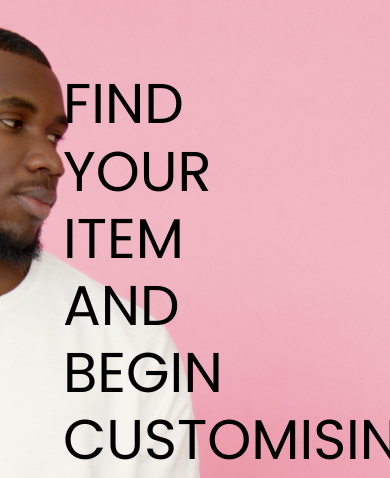
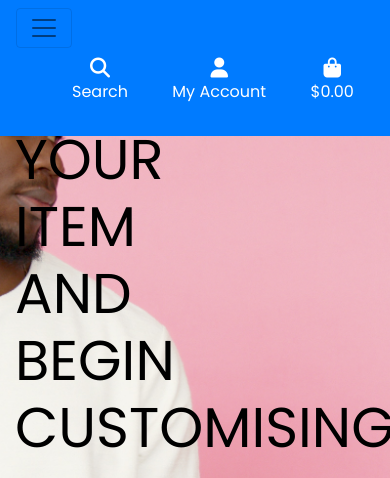
Before and after one commit to tomossmith/MS4-OutdoorWorld, a Django app: page / in a window 390 px wide; the page is wider, and only the part inside the window is pictured. Shown: the top 478 px of that part. Run offline with Django 3.2, Linux system fonts and the light colour scheme; some libraries are stand-ins or nearby versions.

Commit message:
added main and mobile navigation

```diff
--- a/static/css/base.css
+++ b/static/css/base.css
@@ -47,8 +47,8 @@
     color: #000 !important;
 }
 
-.text-grey {
-    color: #555 !important;
+.text-white {
+    color: #fff !important;
 }
 
 .border-black {
--- a/templates/base.html
+++ b/templates/base.html
@@ -88,9 +88,22 @@
                     {% else %}
                       $0.00
                     {% endif %}
+                  </p>
+                </div>
+              </a>
             </li>
           </ul>
         </div>
+        <div class="col-12 col-lg-4 my-auto py-1 py-lg-0"></div>
+        </div>
+      <div class="row bg-primary">
+        <nav class="navbar navbar-expand-lg navbar-light w-100">
+          <button class="navbar-toggler" type="button" data-toggle="collapse" data-target="#main-nav" aria-controls="main-nav" aria-expanded="false" aria-label="Toggle Navigation">
+            <span class="navbar-toggler-icon"></span>
+          </button>
+          {% include 'includes/mobile-top-header.html' %}
+          {% include 'includes/main-nav.html' %}
+        </nav>
       </div>
     </header>
 
--- /dev/null
+++ b/templates/includes/main-nav.html
@@ -0,0 +1,51 @@
+<div class="collapse navbar-collapse" id="main-nav">
+    <ul class="navbar-nav w-auto mx-auto">
+        <li class="nav-item dropdown">
+            <a class="logo-font font-weight-bold nav-link text-white mr-5" href="#" id="all-products-link" data-toggle="dropdown" aria-haspopup="true" aria-expanded="false">
+                All Products
+            </a>
+            <div class="dropdown-menu border-0" aria-labelledby="all-products-link">
+                <a href="" class="dropdown-item">By Price</a>
+                <a href="" class="dropdown-item ">By Rating</a>
+                <a href="" class="dropdown-item ">By Category</a>
+                <a href="" class="dropdown-item">All Products</a>
+            </div>
+        </li>
+
+        <li class="nav-item dropdown">
+            <a class="logo-font font-weight-bold nav-link text-white mr-5" href="#" id="clothing-link" data-toggle="dropdown" aria-haspopup="true" aria-expanded="false">
+                Clothing
+            </a>
+            <div class="dropdown-menu border-0" aria-labelledby="clothing-link">
+                <a href="" class="dropdown-item">Jumpers</a>
+                <a href="" class="dropdown-item">T-Shirts</a>
+                <a href="" class="dropdown-item">Hats</a>
+                <a href="" class="dropdown-item">All Clothing</a>
+            </div>
+        </li>
+
+        <li class="nav-item dropdown">
+            <a class="logo-font font-weight-bold nav-link text-white mr-5" href="#" id="drinkware-link" data-toggle="dropdown" aria-haspopup="true" aria-expanded="false">
+                Drinkware
+            </a>
+            <div class="dropdown-menu border-0" aria-labelledby="drinkware-link">
+                <a href="" class="dropdown-item">Mugs</a>
+                <a href="" class="dropdown-item">Glasses</a>
+                <a href="" class="dropdown-item">Sports Bottles</a>
+                <a href="" class="dropdown-item">All Drinkware</a>
+            </div>
+        </li>
+
+        <li class="nav-item dropdown">
+            <a class="logo-font font-weight-bold nav-link text-white" href="#" id="specials-link" data-toggle="dropdown" aria-haspopup="true" aria-expanded="false">
+                Special Offers
+            </a>
+            <div class="dropdown-menu border-0" aria-labelledby="specials-link">
+                <a href="" class="dropdown-item">New Arrivals</a>
+                <a href="" class="dropdown-item">Deals</a>
+                <a href="" class="dropdown-item">Clearance</a>
+                <a href="" class="dropdown-item">All Specials</a>
+            </div>
+        </li>
+    </ul>
+</div>
--- /dev/null
+++ b/templates/includes/mobile-top-header.html
@@ -0,0 +1,58 @@
+<ul>
+    <li class="list-inline-item">
+      <a class="text-white nav-link d-block d-lg-none" href="#" id="mobile-search" data-toggle="dropdown" aria-haspopup="true" aria-expanded="false">
+          <div class="text-center">
+              <div><i class="fas fa-search fa-lg"></i></div>
+              <p class="my-0">Search</p>
+          </div>
+      </a>
+      <div class="dropdown-menu border-0 w-100 p-3 rounded-0 my-0" aria-labelledby="mobile-search">
+          <form class="form" method="GET" action="">
+              <div class="input-group w-100">
+                  <input class="form-control border border-black rounded-0" type="text" name="q" placeholder="Search">
+                  <div class="input-group-append">
+                      <button class="form-control form-control btn btn-black border border-black rounded-0" type="submit">
+                          <span class="icon">
+                              <i class="fas fa-search"></i>
+                          </span>
+                      </button>
+                  </div>
+              </div>
+          </form>
+      </div>
+  </li>
+  <li class="list-inline-item dropdown">
+      <a class="text-white nav-link d-block d-lg-none" href="#" id="user-options" data-toggle="dropdown" aria-haspopup="true" aria-expanded="false">
+          <div class="text-center">
+              <div><i class="fas fa-user fa-lg"></i></div>
+              <p class="my-0">My Account</p>
+          </div>
+      </a>
+      <div class="dropdown-menu border-0" aria-labelledby="user-options">
+          {% if request.user.is_authenticated %}
+              {% if request.user.is_superuser %}
+                  <a href="{% url 'account_logout' %}" class="dropdown-item">Product Management</a>
+              {% endif %}
+              <a href="" class="dropdown-item">My Profile</a>
+              <a href="{% url 'account_logout' %}" class="dropdown-item">Logout</a>
+          {% else %}
+              <a href="{% url 'account_signup' %}" class="dropdown-item">Register</a>
+              <a href="{% url 'account_login' %}" class="dropdown-item">Login</a>
+          {% endif %}
+      </div>
+  </li>
+  <li class="list-inline-item">
+      <a class="{% if grand_total %}text-primary font-weight-bold{% else %}text-white{% endif %} nav-link d-block d-lg-none" href="">
+          <div class="text-center">
+              <div><i class="fas fa-shopping-bag fa-lg"></i></div>
+              <p class="my-0">
+                  {% if grand_total %}
+                      ${{ grand_total|floatformat:2 }}
+                  {% else %}
+                      $0.00
+                  {% endif %}
+              </p>
+          </div>
+      </a>
+    </li>
+  </ul>
```
